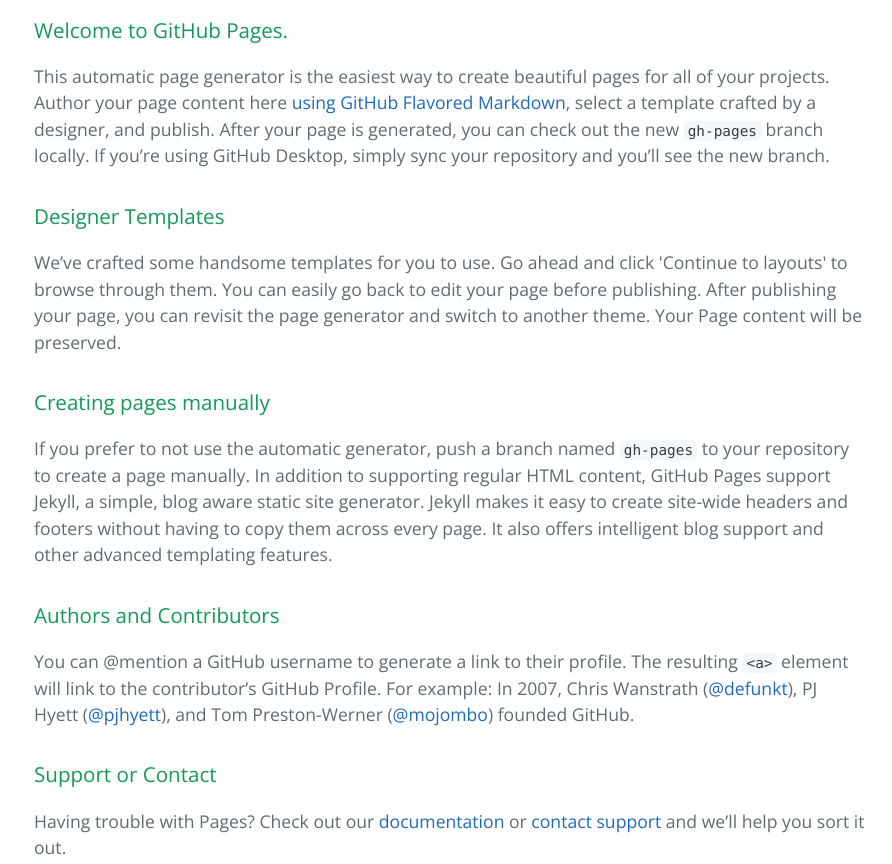
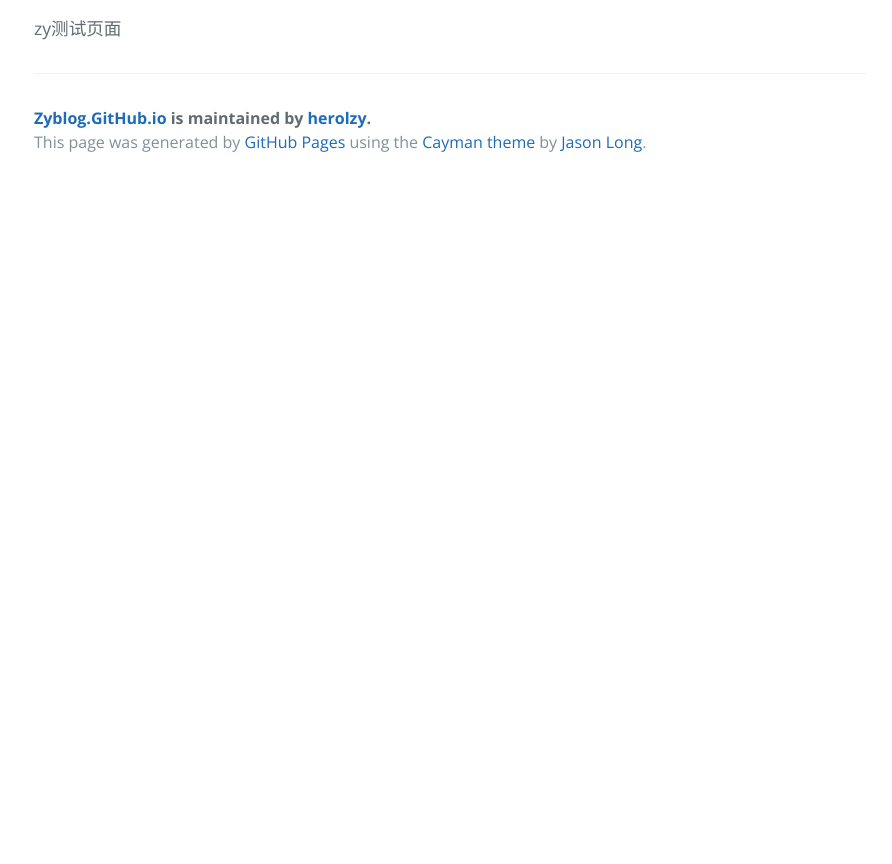
Before and after one commit to herolzy/zyblog.github.io, a plain HTML site: page index.html in a window 1280 px wide. Shown: the part 400-1264 px from the top of the page, without its empty margins (190-1082 px from the left). After the commit the page ends 800 px from the top, so only its background shows below. Drawn offline with nearby package versions, Linux system fonts and the light colour scheme.

```diff
--- a/index.html
+++ b/index.html
@@ -19,30 +19,7 @@
     </section>
 
     <section class="main-content">
-      <h3>
-<a id="welcome-to-github-pages" class="anchor" href="#welcome-to-github-pages" aria-hidden="true"><span aria-hidden="true" class="octicon octicon-link"></span></a>Welcome to GitHub Pages.</h3>
-
-<p>This automatic page generator is the easiest way to create beautiful pages for all of your projects. Author your page content here <a href="https://guides.github.com/features/mastering-markdown/">using GitHub Flavored Markdown</a>, select a template crafted by a designer, and publish. After your page is generated, you can check out the new <code>gh-pages</code> branch locally. If you’re using GitHub Desktop, simply sync your repository and you’ll see the new branch.</p>
-
-<h3>
-<a id="designer-templates" class="anchor" href="#designer-templates" aria-hidden="true"><span aria-hidden="true" class="octicon octicon-link"></span></a>Designer Templates</h3>
-
-<p>We’ve crafted some handsome templates for you to use. Go ahead and click 'Continue to layouts' to browse through them. You can easily go back to edit your page before publishing. After publishing your page, you can revisit the page generator and switch to another theme. Your Page content will be preserved.</p>
-
-<h3>
-<a id="creating-pages-manually" class="anchor" href="#creating-pages-manually" aria-hidden="true"><span aria-hidden="true" class="octicon octicon-link"></span></a>Creating pages manually</h3>
-
-<p>If you prefer to not use the automatic generator, push a branch named <code>gh-pages</code> to your repository to create a page manually. In addition to supporting regular HTML content, GitHub Pages support Jekyll, a simple, blog aware static site generator. Jekyll makes it easy to create site-wide headers and footers without having to copy them across every page. It also offers intelligent blog support and other advanced templating features.</p>
-
-<h3>
-<a id="authors-and-contributors" class="anchor" href="#authors-and-contributors" aria-hidden="true"><span aria-hidden="true" class="octicon octicon-link"></span></a>Authors and Contributors</h3>
-
-<p>You can @mention a GitHub username to generate a link to their profile. The resulting <code>&lt;a&gt;</code> element will link to the contributor’s GitHub Profile. For example: In 2007, Chris Wanstrath (<a href="https://github.com/defunkt" class="user-mention">@defunkt</a>), PJ Hyett (<a href="https://github.com/pjhyett" class="user-mention">@pjhyett</a>), and Tom Preston-Werner (<a href="https://github.com/mojombo" class="user-mention">@mojombo</a>) founded GitHub.</p>
-
-<h3>
-<a id="support-or-contact" class="anchor" href="#support-or-contact" aria-hidden="true"><span aria-hidden="true" class="octicon octicon-link"></span></a>Support or Contact</h3>
-
-<p>Having trouble with Pages? Check out our <a href="https://help.github.com/pages">documentation</a> or <a href="https://github.com/contact">contact support</a> and we’ll help you sort it out.</p>
+      <p>zy测试页面</p>
 
       <footer class="site-footer">
         <span class="site-footer-owner"><a href="https://github.com/herolzy/zyblog.github.io">Zyblog.GitHub.io</a> is maintained by <a href="https://github.com/herolzy">herolzy</a>.</span>
```
Also changed, not shown: params.json (+1 -1 lines).
